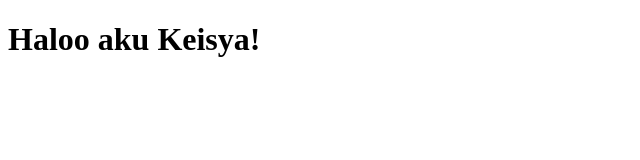
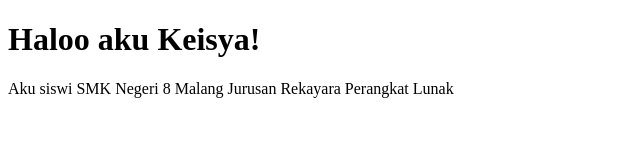
Before and after one commit to Keisya907/CodingCamp-Batch5Januari2026-Keisya, a plain HTML site: page index.html in a window 1280 px wide. Shown: the whole page, without its empty margins (0-640 px from the left). Drawn offline with Linux system fonts and the light colour scheme.

Commit message:
update index.html

```diff
--- a/index.html
+++ b/index.html
@@ -7,5 +7,6 @@
 </head>
 <body>
     <h1>Haloo aku Keisya! </h1>
+    <p>Aku siswi SMK Negeri 8 Malang Jurusan Rekayara Perangkat Lunak</p>
 </body>
 </html>
```
